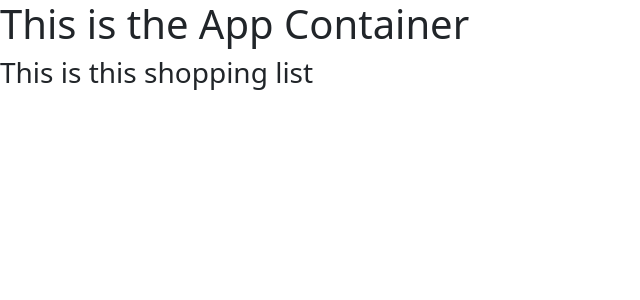
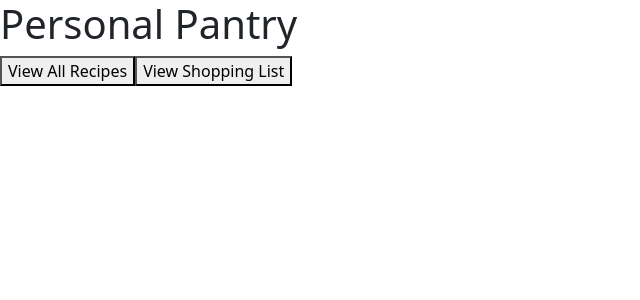
Before and after one commit to sluisdejesus/PersonalPantry_front_end, a React (Create React App) app: page / in a window 1280 px wide. Shown: the top 300 px of the page, without its empty margins (0-640 px from the left). Built offline with nearby package versions, Linux system fonts and the light colour scheme; no server answers.

Commit message:
conditional rendering for individual components achieved

```diff
--- a/src/App.js
+++ b/src/App.js
@@ -4,7 +4,10 @@ import AppContainer from "./containers/AppContainer"
 function App() {
 
   return (
-  <AppContainer/>
+      <>
+      <h1>Personal Pantry</h1>
+      <AppContainer/>
+      </>
   );
 }
 
--- a/src/containers/AppContainer.js
+++ b/src/containers/AppContainer.js
@@ -1,15 +1,19 @@
 import React, {useState, useEffect} from "react";
-import AllRecipes from "../components/AllRecipes";
-import ShoppingList from "../components/ShoppingList";
+// import AllRecipes from "../components/AllRecipes";
+// import ShoppingList from "../components/ShoppingList";
 import PersonalPantryServices from "../services/PersonalPantryServices";
-import Recipe from "../components/Recipe";
+// import Recipe from "../components/Recipe";
+import RecipeContainer from "./RecipeContainer"
+import ShoppingListContainer from "./ShoppingListContainer"
 
 const AppContainer = () => {
 
     const [allRecipes, setAllRecipes] = useState([])
     const [shoppingList, setShoppingList] = useState({})
     const [ingredients, setIngredients] = useState([])
-    const [chosenRecipe, setChosenRecipe] = useState(null)
+
+    const [shoppingListClick, setShoppingListClick] = useState(false)
+    const [recipesListClick, setRecipesListClick] = useState(false)
 
     useEffect(() => {
         PersonalPantryServices.getRecipes()
@@ -24,20 +28,35 @@ const AppContainer = () => {
             .then(shoppingList => setShoppingList(shoppingList));
     }, [])
 
-    const onRecipeChosen = (recipe) => {
-        setChosenRecipe(recipe)
+
+    const handleAllRecipesClick = event => {
+        setRecipesListClick(true)
     }
 
-    // useEffect(() => {
 
-    // }, [chosenRecipe])
+    const handleShoppingListClick = event => {
+        setShoppingListClick(true)
+    }
+
+
+    if(recipesListClick === true) {
+        return(
+            <RecipeContainer allRecipes={allRecipes}/>
+        )
+    }
+
+
+    if(shoppingListClick === true) {
+        return(
+            <ShoppingListContainer shoppingList={shoppingList}/>
+        )
+    }
+
 
     return(
         <>
-        <h1>This is the App Container</h1>
-        <AllRecipes allRecipes={allRecipes} onRecipeChosen={onRecipeChosen} chosenRecipe={chosenRecipe}/>
-        <Recipe chosenRecipe={chosenRecipe}/>
-        <ShoppingList shoppingList={shoppingList}/>
+        <button onClick={handleAllRecipesClick}>View All Recipes</button>
+        <button onClick={handleShoppingListClick}>View Shopping List</button>
         </>
     );
 }
--- a/src/containers/RecipeContainer.js
+++ b/src/containers/RecipeContainer.js
@@ -1,7 +1,24 @@
-// import { useEffect } from "react";
+import { useEffect, useState } from "react";
+import AllRecipes from  "../components/AllRecipes"
+import Recipe from  "../components/Recipe"
+
+const RecipeContainer = ({allRecipes}) => {
+
+    const [chosenRecipe, setChosenRecipe] = useState(null)
 
 
-// const RecipeContainer = () => {
-//     const [recipes, setRecipes] = setState([]);
-//     const [selectedRecipe, setSelectedRecipe] = useState(null);
-//     }
+    const onRecipeChosen = (recipe) => {
+        setChosenRecipe(recipe);
+    };
+
+
+    return(
+        <>
+        <AllRecipes allRecipes={allRecipes} onRecipeChosen={onRecipeChosen} chosenRecipe={chosenRecipe}/>
+        <Recipe chosenRecipe={chosenRecipe}/>
+        </>
+    )
+
+}
+
+export default RecipeContainer;
--- /dev/null
+++ b/src/containers/ShoppingListContainer.js
@@ -0,0 +1,12 @@
+import React from "react";
+
+const ShoppingListContainer = ({shoppingList}) => {
+
+    return(
+        <>
+        <h3>I am the shoppingList</h3>
+        </>
+    )
+}
+
+export default ShoppingListContainer;
```
